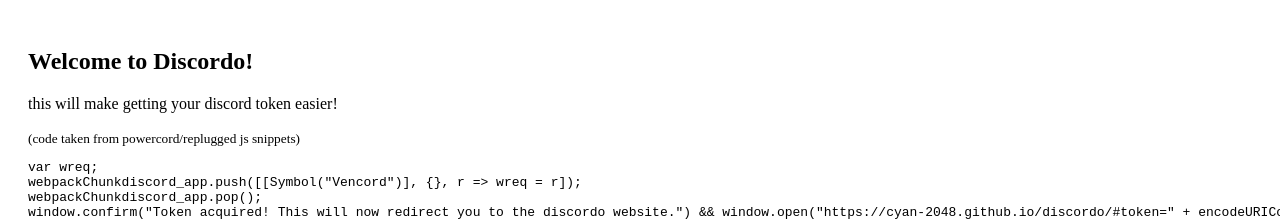
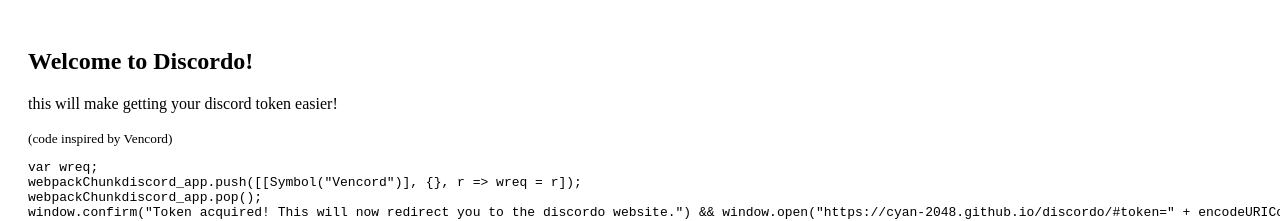
Before and after one commit to cyan-2048/discordo, a plain HTML site: page index.html in a window 1280 px wide. Shown: the top 221 px of the page. Drawn offline with Linux system fonts and the light colour scheme.

Commit message:
Update index.html

```diff
--- a/index.html
+++ b/index.html
@@ -11,7 +11,7 @@
 	<body>
 		<h2>Welcome to Discordo!</h2>
 		<p>this will make getting your discord token easier!</p>
-		<small>(code taken from powercord/replugged js snippets)</small>
+		<small>(code inspired by Vencord)</small>
 		<pre>
 var wreq;
 webpackChunkdiscord_app.push([[Symbol("Vencord")], {}, r => wreq = r]);
```
